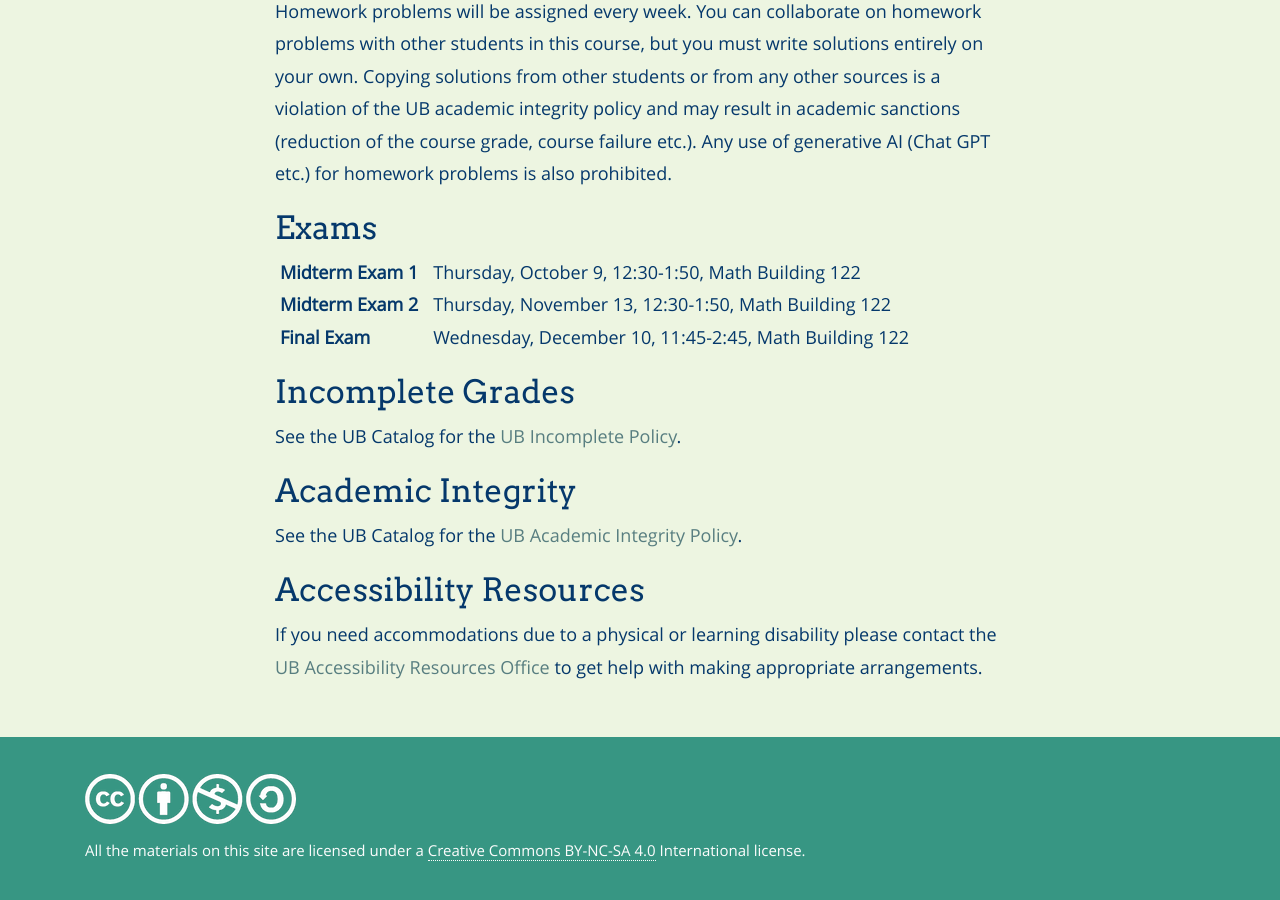
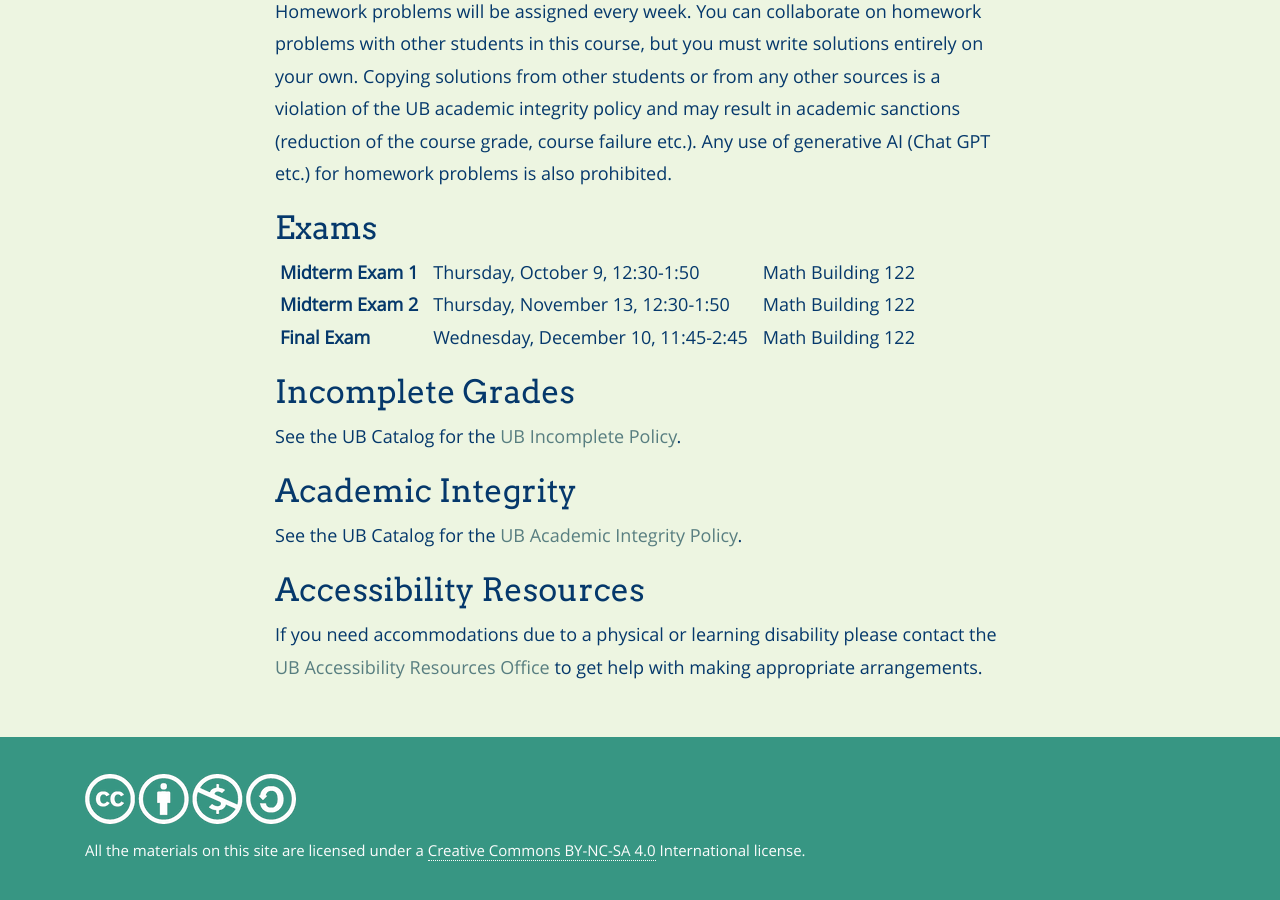
Before and after one commit to bbadzioch/419_site, a Jekyll site: the page built from index.md, in a window 1280 px wide and 900 px high, scrolled down 2576 px. Built offline with Jekyll 4.4.1, drawn with Linux system fonts in a browser that asks for light colours; nearby versions of some CDN libraries.

```diff
--- a/index.md
+++ b/index.md
@@ -106,9 +106,9 @@ prohibited.
 
 ## Exams
 
-|**Midterm Exam 1**  |     Thursday, October 9, 12:30-1:50, Math Building 122    |
-|**Midterm Exam 2**  |     Thursday, November 13, 12:30-1:50, Math Building 122  |
-|**Final Exam**      |     Wednesday, December 10, 11:45-2:45, Math Building 122 |
+|**Midterm Exam 1**  |     Thursday, October 9, 12:30-1:50    | Math Building 122    |
+|**Midterm Exam 2**  |     Thursday, November 13, 12:30-1:50  | Math Building 122    |
+|**Final Exam**      |     Wednesday, December 10, 11:45-2:45 | Math Building 122    |
 {: .syllabus-table }
 
 ## Incomplete Grades
```
